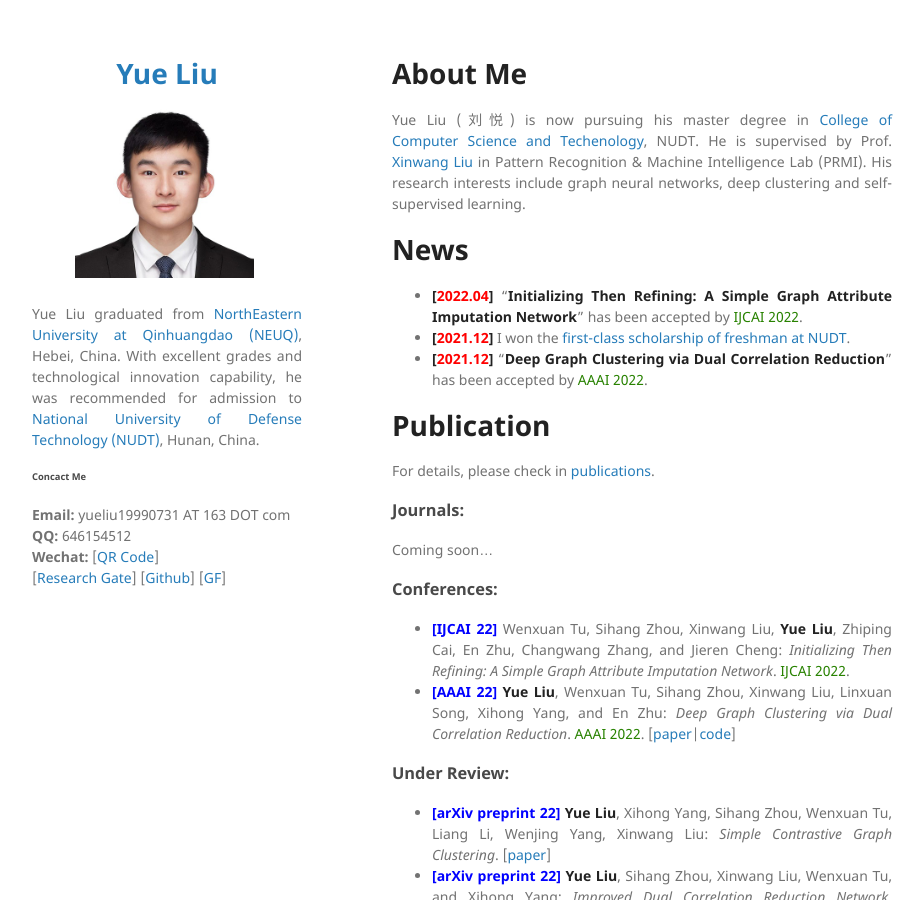
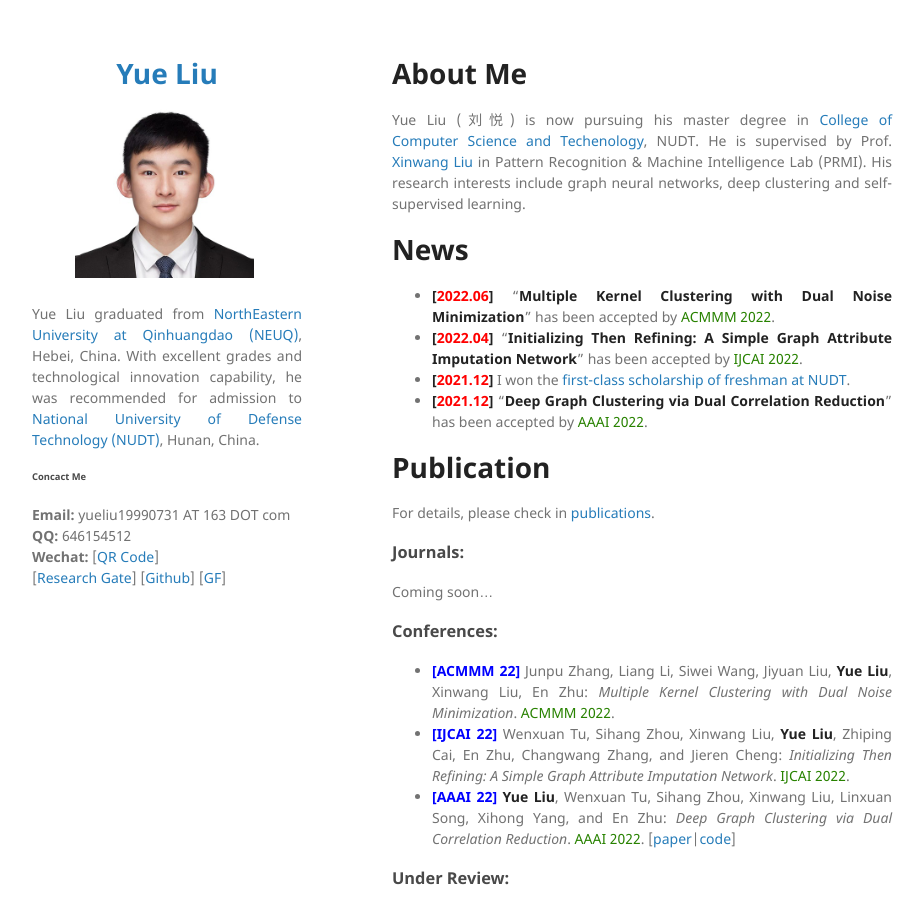
Before and after one commit to yueliu1999/yueliu1999.github.io, a Jekyll site: the page built from index.md, in a window 1280 px wide and 900 px high. Shown: the whole window, without its empty margins (178-1102 px from the left). Built offline with Jekyll 4.4.1, drawn with Linux system fonts in a browser that asks for light colours.

Commit message:
Update index.md

```diff
--- a/index.md
+++ b/index.md
@@ -18,6 +18,7 @@ Yue Liu (刘悦) is now pursuing his master degree in <a href="https://www.nudt.
 
 
 
+- **[<font color="#FF0000">2022.06</font>]** "**Multiple Kernel Clustering with Dual Noise Minimization**" has been accepted by [<font color="#2818200">ACMMM 2022</font>](https://2022.acmmm.org/).
 - **[<font color="#FF0000">2022.04</font>]** "**Initializing Then Refining: A Simple Graph Attribute Imputation Network**" has been accepted by [<font color="#2818200">IJCAI 2022</font>](https://ijcai-22.org/calls-papers/#).
 - **[<font color="#FF0000">2021.12</font>]** I won the [first-class scholarship of freshman at NUDT](./assets/img/award/Scholarship-NUDT.pdf).
 - **[<font color="#FF0000">2021.12</font>]** "**Deep Graph Clustering via Dual Correlation Reduction**" has been accepted by [<font color="#2818200">AAAI 2022</font>](https://aaai.org/Conferences/AAAI-22/).
@@ -40,6 +41,7 @@ Coming soon...
 
 ### Conferences:
 
+- **<font color="#0000FF">[ACMMM 22]</font>** Junpu Zhang, Liang Li, Siwei Wang, Jiyuan Liu, **Yue Liu**, Xinwang Liu, En Zhu: *Multiple Kernel Clustering with Dual Noise Minimization*. [<font color="#2818200">ACMMM 2022</font>](https://2022.acmmm.org/).
 - **<font color="#0000FF">[IJCAI 22]</font>** Wenxuan Tu, Sihang Zhou, Xinwang Liu, **Yue Liu**, Zhiping Cai, En Zhu, Changwang Zhang, and Jieren Cheng: *Initializing Then Refining: A Simple Graph Attribute Imputation Network*. [<font color="#2818200">IJCAI 2022</font>](https://ijcai-22.org/calls-papers/#).
 - **<font color="#0000FF">[AAAI 22]</font>** **Yue Liu**, Wenxuan Tu, Sihang Zhou, Xinwang Liu, Linxuan Song, Xihong Yang, and En Zhu: *Deep Graph Clustering via Dual Correlation Reduction*. [<font color="#2818200">AAAI 2022</font>](https://aaai.org/Conferences/AAAI-22/). \[[paper](https://www.researchgate.net/profile/Yue-Liu-240/publication/357271184_Deep_Graph_Clustering_via_Dual_Correlation_Reduction/links/61c466e68bb20101842f9a92/Deep-Graph-Clustering-via-Dual-Correlation-Reduction.pdf)\|[code](https://github.com/yueliu1999/DCRN)]
 
```
